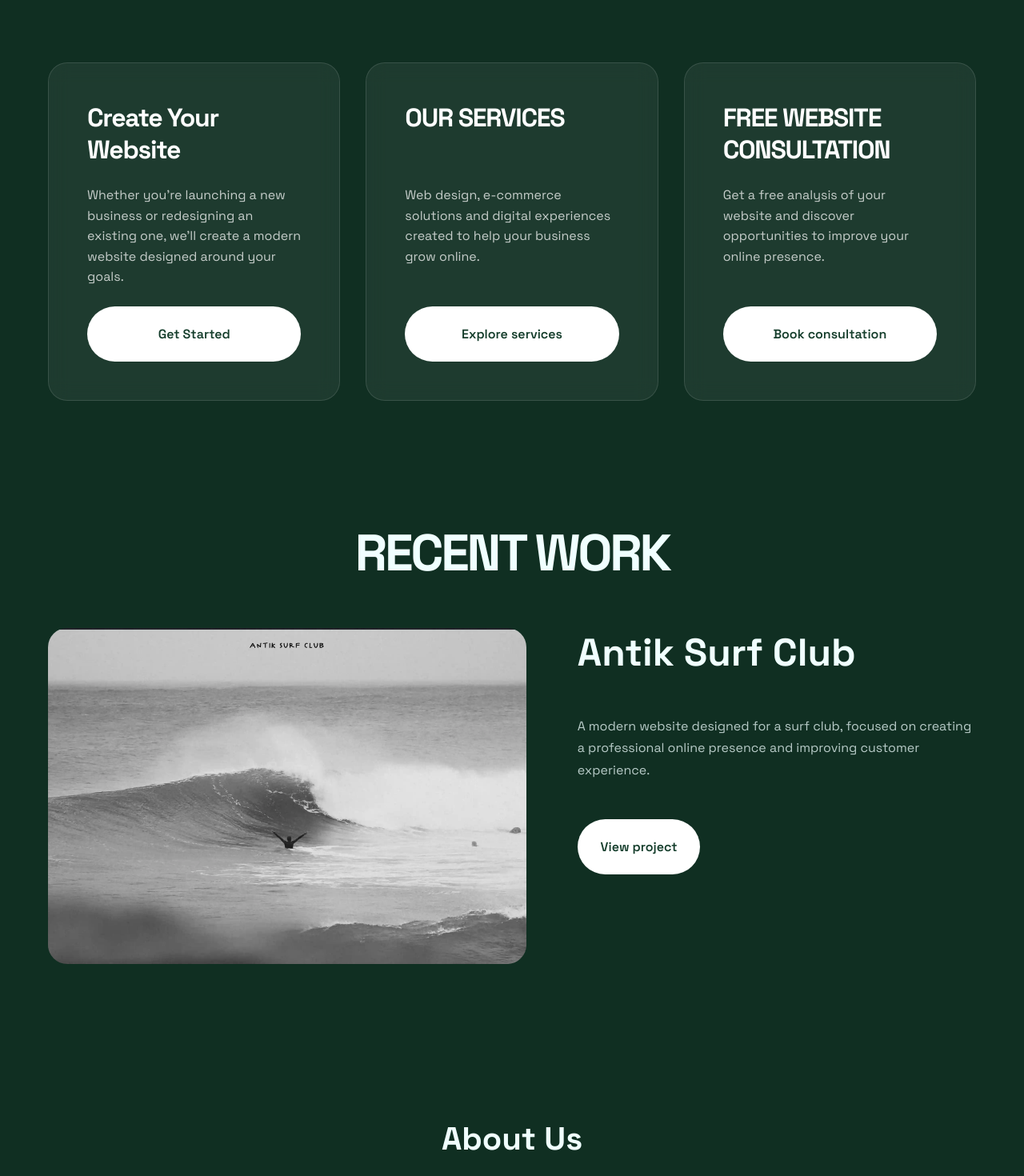
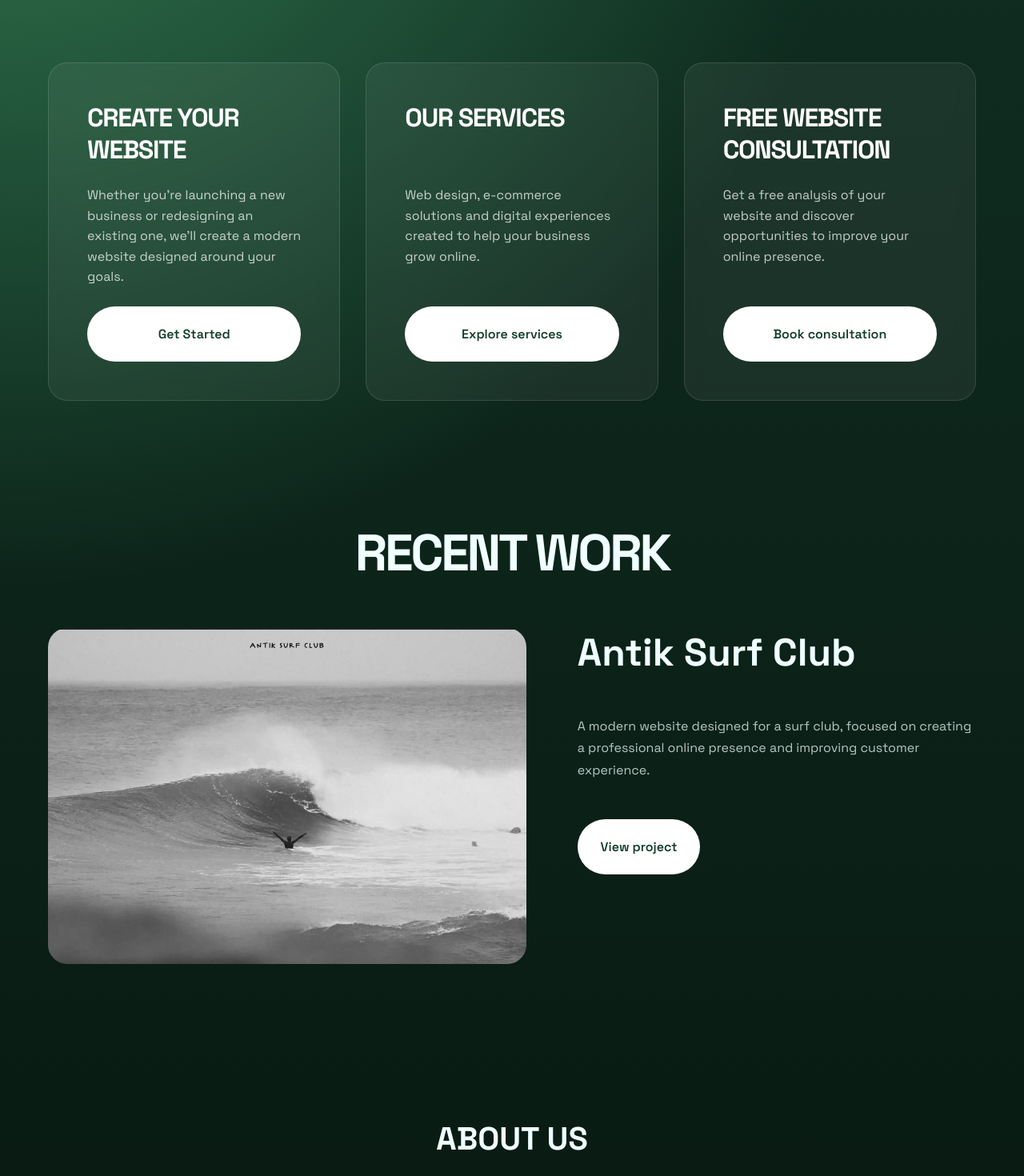
Before and after one commit to pablonare/nalabs, a Next.js app: page / in a window 1280 px wide. Shown: the part 340-1810 px from the top of the page at 80% size. Built offline with nearby package versions, Linux system fonts and the light colour scheme.

Commit message:
todo arreglado

```diff
--- a/messages/en.json
+++ b/messages/en.json
@@ -9,7 +9,7 @@
 
   "intro": {
     "card1": {
-      "title": "Create Your Website",
+      "title": "CREATE YOUR WEBSITE",
       "description": "Whether you're launching a new business or redesigning an existing one, we'll create a modern website designed around your goals.",
       "cta": "Get Started"
     },
@@ -32,7 +32,7 @@
     "cta": "View project"
   },
   "aboutUs": {
-    "heading": "About Us",
+    "heading": "ABOUT US",
     "paragraph1": "Founded by an industrial engineer with a passion for technology and digital innovation, Nalabs creates modern websites designed to help businesses grow online.",
     "paragraph2": "We combine engineering, design and development to build fast, functional and unique digital experiences."
   },
--- a/messages/es.json
+++ b/messages/es.json
@@ -8,7 +8,7 @@
   },
   "intro": {
     "card1": {
-      "title": "Crea tu sitio web",
+      "title": "CREA TU SITIO WEB",
       "description": "Ya sea que estés lanzando un nuevo negocio o rediseñando uno existente, crearemos un sitio web moderno diseñado según tus objetivos.",
       "cta": "Comenzar"
     },
@@ -30,7 +30,7 @@
     "cta": "Ver proyecto"
   },
   "aboutUs": {
-    "heading": "Sobre nosotros",
+    "heading": "SOBRE NOSOTROS",
     "paragraph1": "Fundada por un ingeniero industrial apasionado por la tecnología y la innovación digital, Nalabs crea sitios web modernos que ayudan a las empresas a crecer en línea.",
     "paragraph2": "Combinamos ingeniería, diseño y desarrollo para construir experiencias digitales rápidas, funcionales y únicas."
   },
--- a/src/styles/globals.css
+++ b/src/styles/globals.css
@@ -7,9 +7,9 @@ body {
   margin: 0;
   padding: 0;
 
-  background: #102f22;
+  background:
 
-  /* radial-gradient(
+  radial-gradient(
     circle at top left,
     rgba(50, 120, 80, 1),
     transparent 40%
@@ -19,6 +19,6 @@ body {
     180deg,
     #102f22,
     #07150f
-  ); */
+  );
 
 }
```
Also changed, not shown: src/pages/consultation/consultation.tsx (renamed from src/pages/consultation/Consultation.tsx), src/pages/getstarted/getstarted.tsx (renamed from src/pages/getstarted/GetStarted.tsx).
